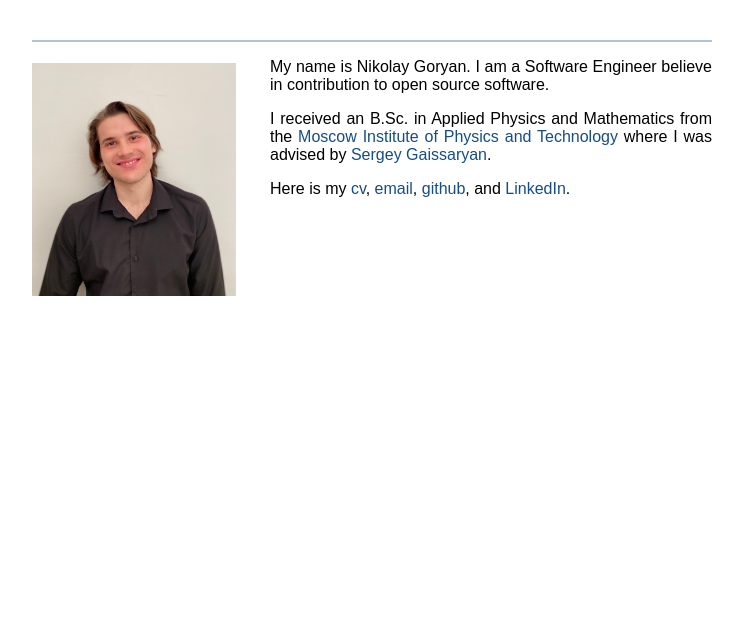
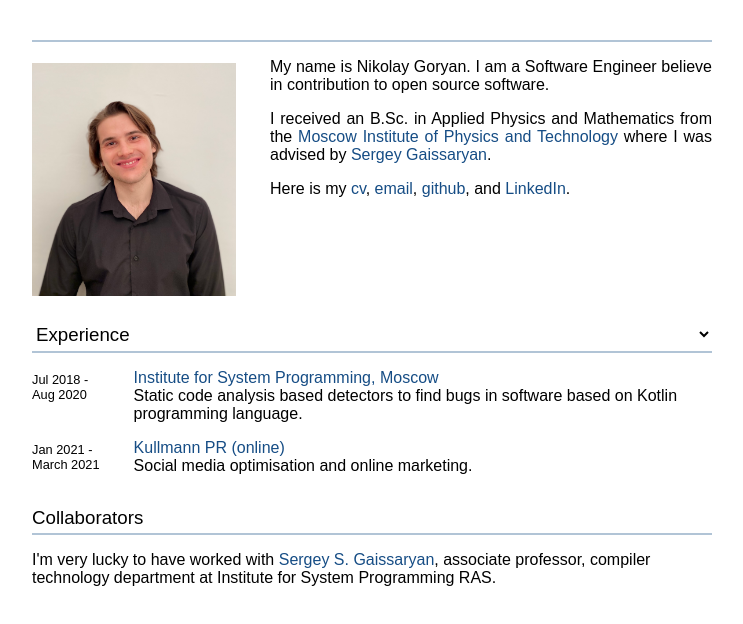
Before and after one commit to Nikolay-Goryan/Nikolay-Goryan.github.io, a plain HTML site: page index.html in a window 1280 px wide. Shown: the whole page, without its empty margins (268-1011 px from the left). Drawn offline with Linux system fonts and the light colour scheme; a web font is replaced by a local one.

Commit message:
Updated the info

```diff
--- a/index.html
+++ b/index.html
@@ -56,11 +56,11 @@
 </div>
  -->
 
-<!--
+
 <div class="section">
     <h3>
         <select onchange="display_pubs(this.value)">
-            <option value="">All Publications</option>
+            <option value="">Experience</option>
             <option value="applied logic">Logic and Verification Conferences</option>
             <option value="software engineering">Software Engineering Conferences</option>
         </select>
@@ -75,19 +75,11 @@
     <div class="hbar"> </div>
     <div id="collaborators">
         <p>I'm very lucky to have worked with
-            <a href="https://www.mta.ca/~rrosebru/">Bob Rosebrugh</a>,
-            <a href="http://dmitryblotsky.com/">Dmitry Blotsky</a>,
-            <a href="https://cs.uwaterloo.ca/~j29scott/">Joe Scott</a>,
-            <a href="https://www.ece.ubc.ca/~mjulia/">Julia Rubin</a>,
-            <a href="http://www.cs.toronto.edu/~chechik/">Marsha Chechik</a>,
-            <a href="https://github.com/mtrberzi">Murphy Berzish</a>,
-            <a href="https://www.cs.usask.ca/faculty/spiteri/">Raymond Spiteri</a>,
-            <a href="https://ece.uwaterloo.ca/~vganesh/">Vijay Ganesh</a>, and
-            <a href="http://www.ntu.edu.sg/home/yi_li/">Yi Li</a>.
-        Check out their websites and work!
+            <a href="https://www.mta.ca/~rrosebru/">Sergey S. Gaissaryan</a>, associate professor, compiler technology
+department at Institute for System Programming RAS.
         </p>
     </div>
-</div> -->
+</div>
 
 </div>
 </body>
--- a/pubs.json
+++ b/pubs.json
@@ -1,14 +1,14 @@
 pubs = [{
-        "title": "Client-Specific Equivalence Checking",
-        "conference": "ASE '18",
-        "authors": "F. Mora, Y. Li, J. Rubin, and M. Chechik",
+        "title": "Institute for System Programming, Moscow",
+        "conference": "Jul 2018 - Aug 2020",
+        "authors": "Static code analysis based detectors to find bugs in software based on Kotlin programming language.",
         "link": "https://dl.acm.org/citation.cfm?doid=3238147.3238178",
         "tags": "software engineering"
     },
     {
-        "title": "StringFuzz: A Fuzzer for String Solvers",
-        "conference": "CAV '18",
-        "authors": "D. Blotsky, F. Mora, M. Berzish, Y. Zheng, I. Kabir, and V. Ganesh",
+        "title": "Kullmann PR (online)",
+        "conference": "Jan 2021 - March 2021",
+        "authors": "Social media optimisation and online marketing.",
         "link": "https://link.springer.com/chapter/10.1007/978-3-319-96142-2_6",
         "tags": "applied logic"
     },
```
